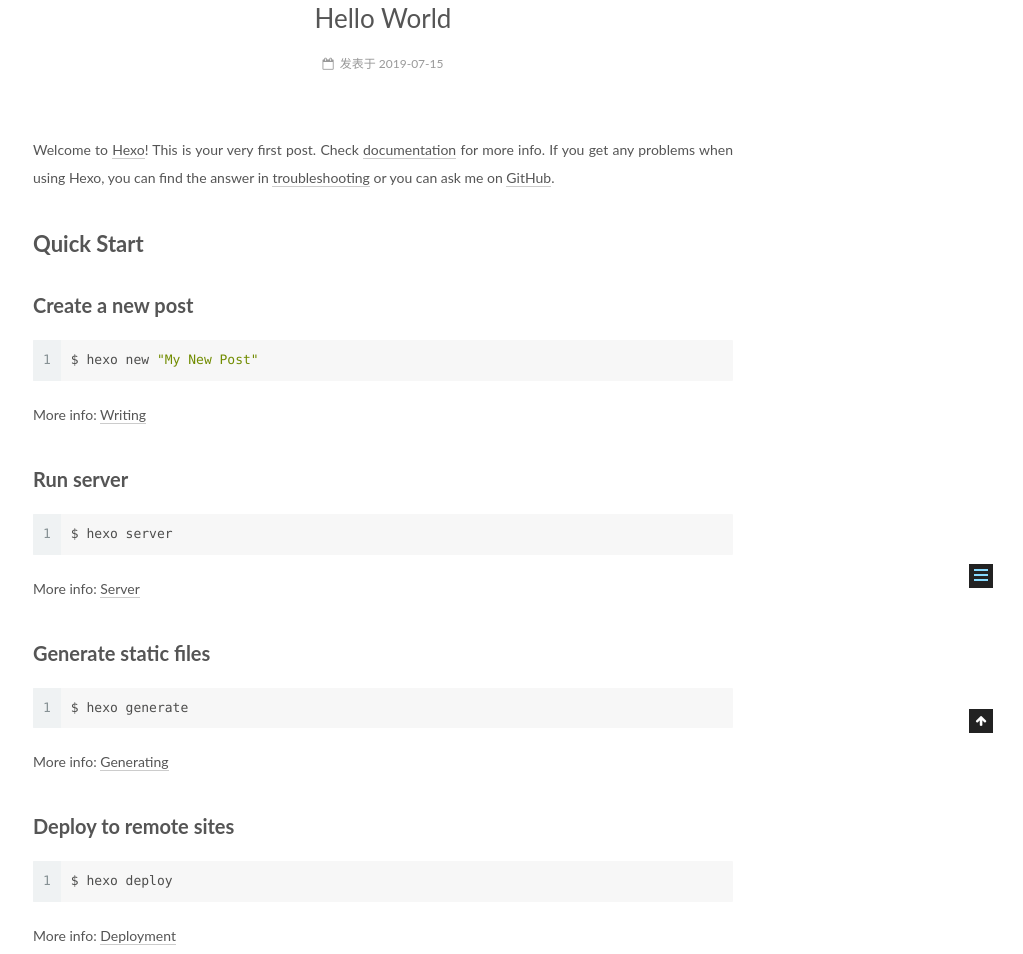
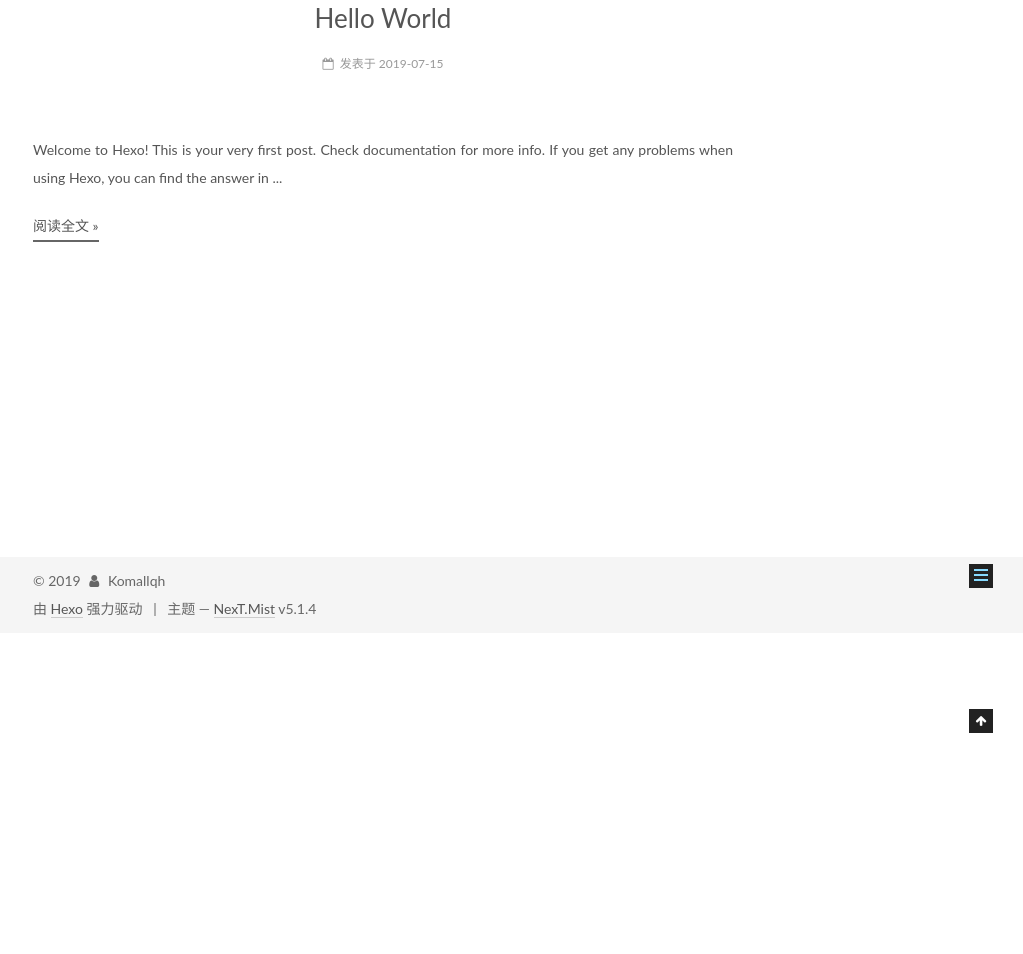
Before and after one commit to komallqh/komallqh.github.io, a plain HTML site: page 2019/07/15/hello-world/index.html in a window 1280 px wide. Shown: the part 167-1121 px from the top of the page, without its empty margins (257-1280 px from the left). After the commit the page ends 800 px from the top, so only its background shows below. Drawn offline with Linux system fonts and the light colour scheme.

Commit message:
Site updated: 2019-09-06 08:04:49

```diff
--- a/2019/07/15/hello-world/index.html
+++ b/2019/07/15/hello-world/index.html
@@ -354,21 +354,15 @@
 
 
 
-            <p>Welcome to <a href="https://hexo.io/" target="_blank" rel="noopener">Hexo</a>! This is your very first post. Check <a href="https://hexo.io/docs/" target="_blank" rel="noopener">documentation</a> for more info. If you get any problems when using Hexo, you can find the answer in <a href="https://hexo.io/docs/troubleshooting.html" target="_blank" rel="noopener">troubleshooting</a> or you can ask me on <a href="https://github.com/hexojs/hexo/issues" target="_blank" rel="noopener">GitHub</a>.</p>
-<h2 id="Quick-Start"><a href="#Quick-Start" class="headerlink" title="Quick Start"></a>Quick Start</h2><h3 id="Create-a-new-post"><a href="#Create-a-new-post" class="headerlink" title="Create a new post"></a>Create a new post</h3><figure class="highlight bash"><table><tr><td class="gutter"><pre><span class="line">1</span><br></pre></td><td class="code"><pre><span class="line">$ hexo new <span class="string">"My New Post"</span></span><br></pre></td></tr></table></figure>
-
-<p>More info: <a href="https://hexo.io/docs/writing.html" target="_blank" rel="noopener">Writing</a></p>
-<h3 id="Run-server"><a href="#Run-server" class="headerlink" title="Run server"></a>Run server</h3><figure class="highlight bash"><table><tr><td class="gutter"><pre><span class="line">1</span><br></pre></td><td class="code"><pre><span class="line">$ hexo server</span><br></pre></td></tr></table></figure>
-
-<p>More info: <a href="https://hexo.io/docs/server.html" target="_blank" rel="noopener">Server</a></p>
-<h3 id="Generate-static-files"><a href="#Generate-static-files" class="headerlink" title="Generate static files"></a>Generate static files</h3><figure class="highlight bash"><table><tr><td class="gutter"><pre><span class="line">1</span><br></pre></td><td class="code"><pre><span class="line">$ hexo generate</span><br></pre></td></tr></table></figure>
-
-<p>More info: <a href="https://hexo.io/docs/generating.html" target="_blank" rel="noopener">Generating</a></p>
-<h3 id="Deploy-to-remote-sites"><a href="#Deploy-to-remote-sites" class="headerlink" title="Deploy to remote sites"></a>Deploy to remote sites</h3><figure class="highlight bash"><table><tr><td class="gutter"><pre><span class="line">1</span><br></pre></td><td class="code"><pre><span class="line">$ hexo deploy</span><br></pre></td></tr></table></figure>
-
-<p>More info: <a href="https://hexo.io/docs/deployment.html" target="_blank" rel="noopener">Deployment</a></p>
-
-
+          Welcome to Hexo! This is your very first post. Check documentation for more info. If you get any problems when using Hexo, you can find the answer in
+          ...
+          <!--noindex-->
+          <div class="post-button text-center">
+            <a class="btn" href="/2019/07/15/hello-world/#more" rel="contents">
+              阅读全文 &raquo;
+            </a>
+          </div>
+          <!--/noindex-->
 
 
     </div>
```
Also changed, not shown: 2019/07/16/hexo问题记录/index.html (+10 -7 lines).
